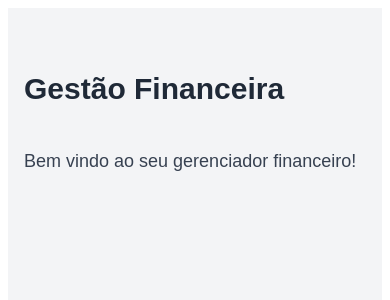
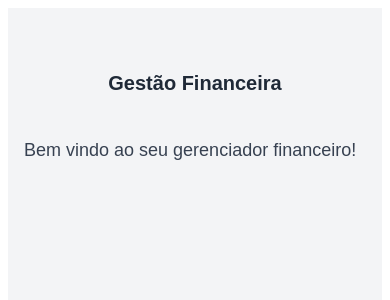
Before and after one commit to flaviane-lima/myfinance, a Next.js app: page / in a window 390 px wide. Shown: the top 300 px of the page. Built offline with nearby package versions, Linux system fonts and the light colour scheme.

Commit message:
Implementa responsividade no layout inicial usando media queries

```diff
--- a/src/app/components/Header.tsx
+++ b/src/app/components/Header.tsx
@@ -7,7 +7,7 @@ const StyledHeader = styled.header`
   width: 100%;
   padding: 2rem 0rem;
   color: #1f2937;
-  text-align: left;
+  text-align: center;
   box-sizing: border-box;
   margin-bottom: 0.8rem;
 
@@ -16,7 +16,16 @@ const StyledHeader = styled.header`
     font-size: 1.875rem;
     font-weight: bold;
     margin: 0;
+
+    @media (max-width: 600px){
+     font-size: 1.5rem;
   }
+
+  @media (max-width: 400px){
+     font-size: 1.25rem;
+  }
+  }
+
 `;
 
 export default function Header() {
```
